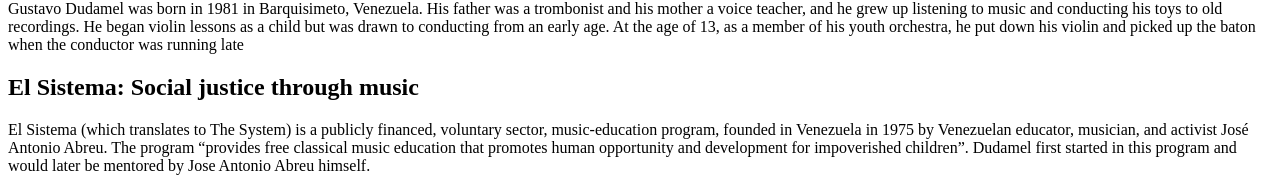
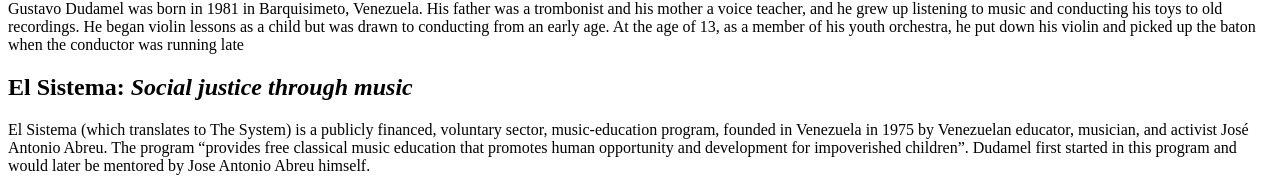
Before and after one commit to Rodrigovrh03/assignment-1, a plain HTML site: page index.html in a window 1280 px wide. Shown: the part 201-378 px from the top of the page. Drawn offline with Linux system fonts and the light colour scheme.

Commit message:
latest update

```diff
--- a/index.html
+++ b/index.html
@@ -20,7 +20,7 @@
             <p>Gustavo Dudamel was born in 1981 in Barquisimeto, Venezuela. His father was a trombonist and his mother a voice teacher, and he grew up listening to music and conducting his toys to old recordings. He began violin lessons as a child but was drawn to conducting from an early age. At the age of 13, as a member of his youth orchestra, he put down his violin and picked up the baton when the conductor was running late</p>
         </section>
         <section>
-            <h2>El Sistema: Social justice through music </h2>
+            <h2>El Sistema: <em>Social justice through music</em> </h2>
             <p>El Sistema (which translates to The System) is a publicly financed, voluntary sector, music-education program, founded in Venezuela in 1975 by Venezuelan educator, musician, and activist José Antonio Abreu. The program <q>provides free classical music education that promotes human opportunity and development for impoverished children</q>. Dudamel first started in this program and would later be mentored by Jose Antonio Abreu himself.</p>
         </section>
         <section>
```
